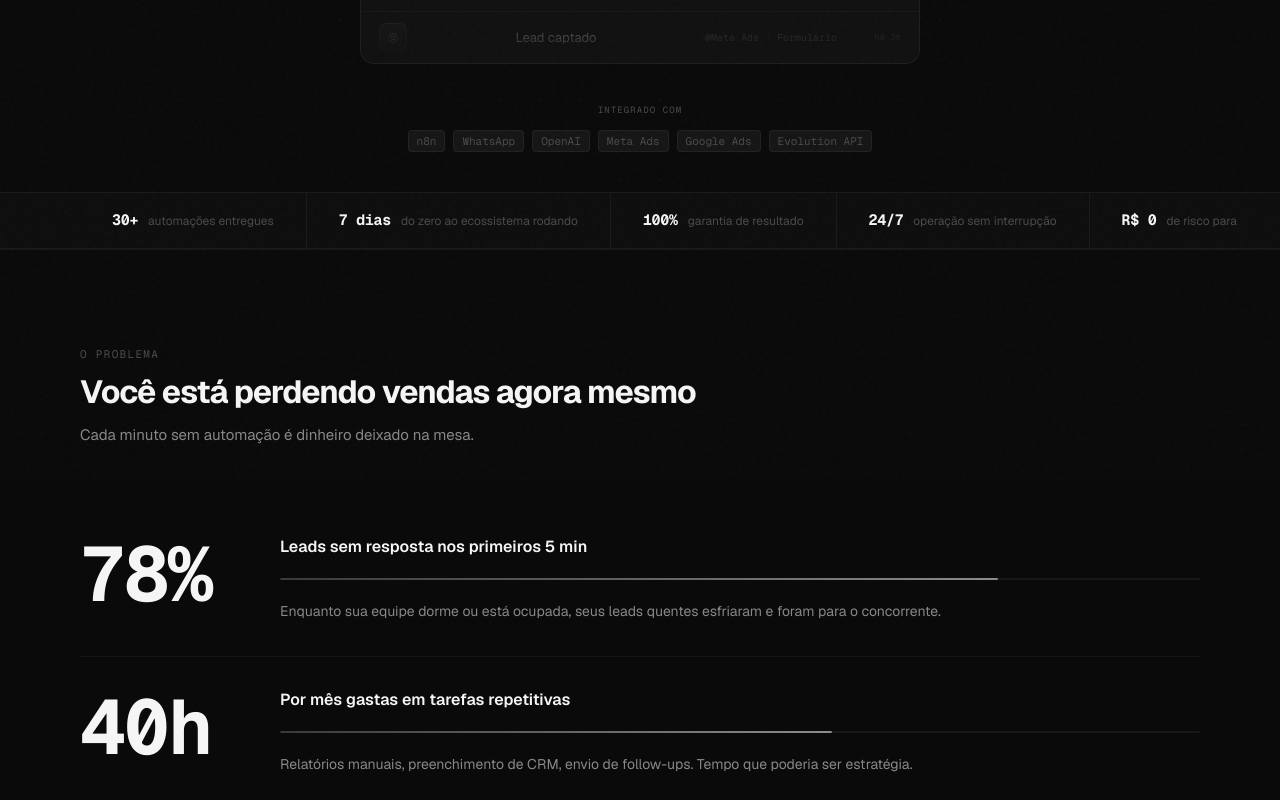
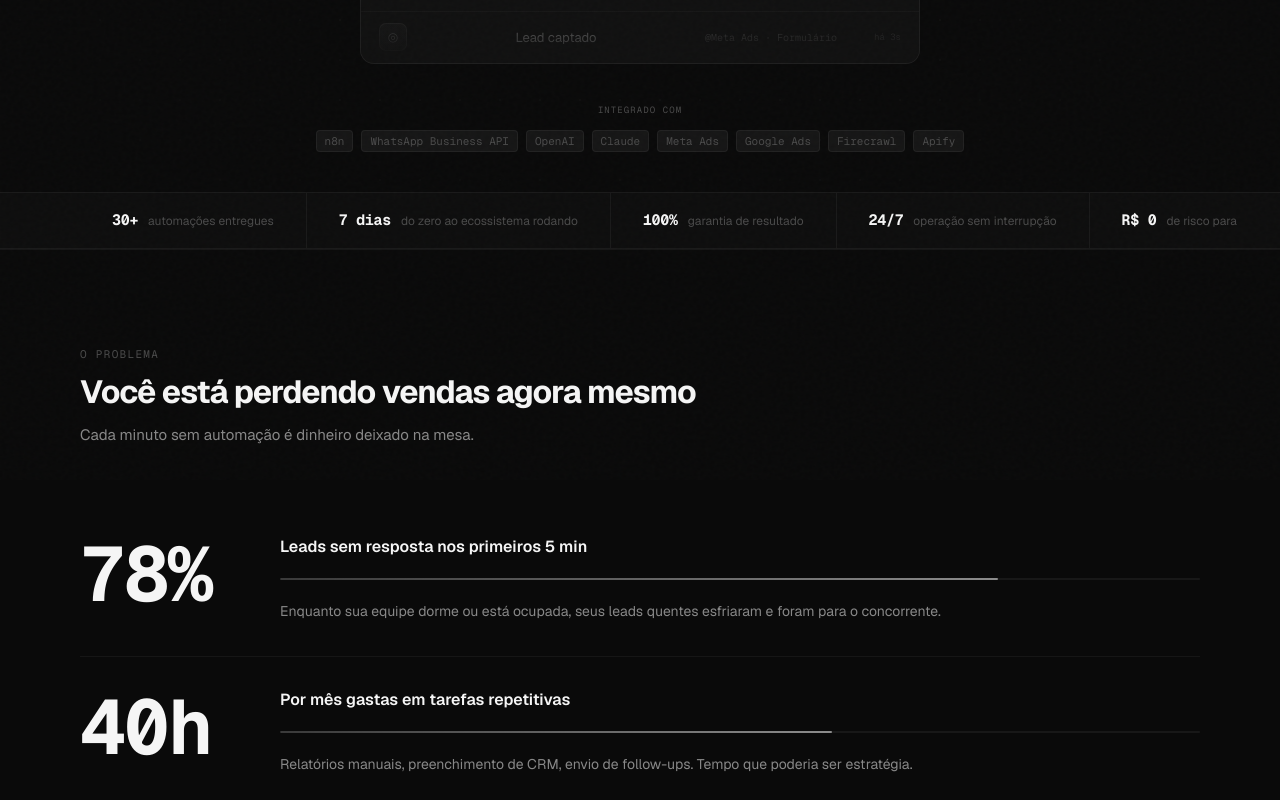
Before and after one commit to ph-nunan/portfolio-scala, a Next.js app: page / in a window 1280 px wide. Shown: the part 1040-1840 px from the top of the page. Built offline with nearby package versions, Linux system fonts and the light colour scheme.

Commit message:
fix: atualiza tech stack — remove Evolution API/Looker Studio/Typebot, adiciona Claude/Manus/Perplexity/Firecrawl/Apify/WhatsApp Business API

```diff
--- a/components/sections/Hero.tsx
+++ b/components/sections/Hero.tsx
@@ -18,7 +18,7 @@ const stats = [
   { value: "7d",   label: "Para Implementar"      },
 ]
 
-const integrations = ["n8n", "WhatsApp", "OpenAI", "Meta Ads", "Google Ads", "Evolution API"]
+const integrations = ["n8n", "WhatsApp Business API", "OpenAI", "Claude", "Meta Ads", "Google Ads", "Firecrawl", "Apify"]
 
 function LiveFeed() {
   const [queue, setQueue] = useState(() =>
--- a/components/sections/TechStack.tsx
+++ b/components/sections/TechStack.tsx
@@ -8,13 +8,15 @@ const techs = [
   "Meta Ads API",
   "Google Ads API",
   "OpenAI GPT-4o",
-  "WhatsApp Business",
-  "Evolution API",
+  "WhatsApp Business API",
+  "Claude (Anthropic)",
+  "Manus AI",
+  "Perplexity AI",
+  "Firecrawl",
+  "Apify",
   "Kommo CRM",
   "Google Sheets",
-  "Looker Studio",
   "Supabase",
-  "Typebot",
   "Webhook",
 ]
 
```
